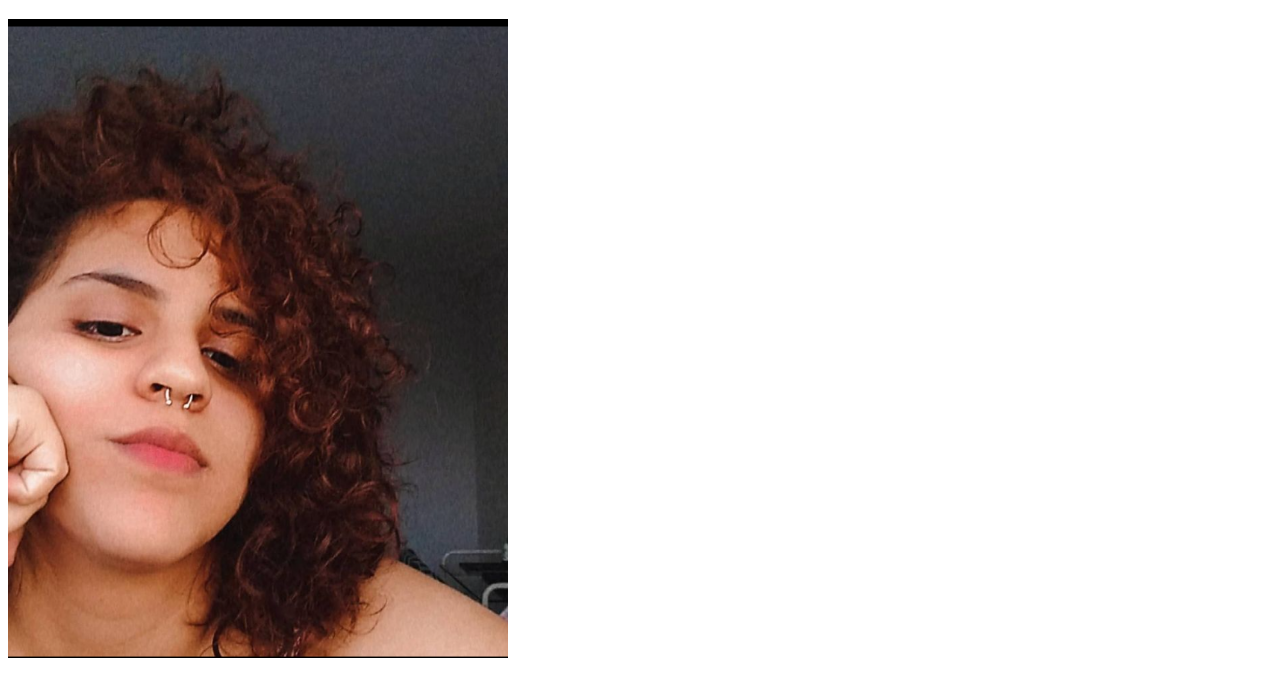
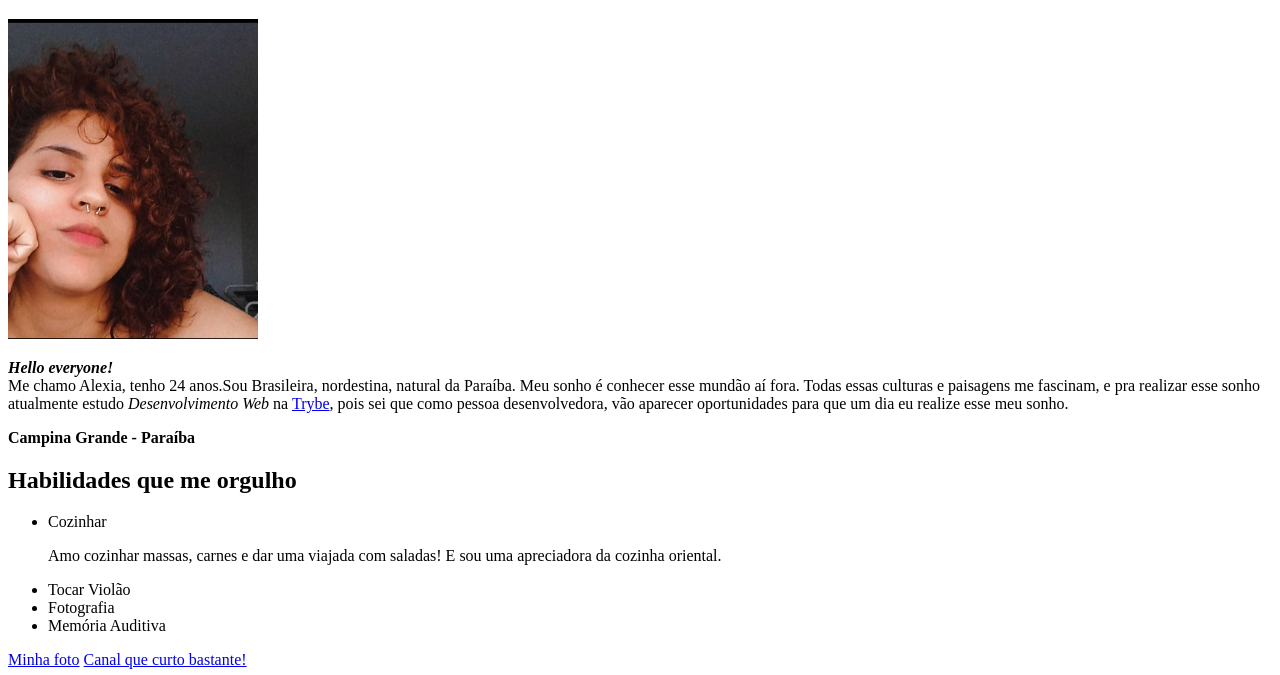
Before and after one commit to AlexiaTalissa/portifolio_web, a plain HTML site: page index.html in a window 1280 px wide. Shown: the part 87-762 px from the top of the page. Drawn offline with Linux system fonts and the light colour scheme.

Commit message:
alterado o arquivo html

```diff
--- a/index.html
+++ b/index.html
@@ -10,10 +10,10 @@
   <a href="#sobre-mim">Sobre mim</a>
   <a href="https://www.youtube.com/channel/UCERK-uaylaDOhEDn5eBGENA" target="blank">Canal que curto bastante!</a>
   <h1 class="meuNome">Alexia Talissa Pereira Alves</h1>
-  <img id="foto" src="Foto.png" width="500px" alt="Foto minha sem sorrir, pois não me considero fotogênica" id="foto">
-  <p class="descricao"><strong><em>Hello everyone!</em></strong><br> Me chamo Alexia, tenho 24 anos.Sou Brasileira, nordestina, natural da Paraíba. Meu sonho é conhecer esse mundão aí fora. Todas essas culturas e paisagens me fascinam, e pra realizar esse sonho atualmente estudo <em>Desenvolvimento Web</em> na <a href="https://www.betrybe.com/" target="blank">Trybe</a>, pois sei que como pessoa desenvolvedora, vão aparecer oportunidades para que um dia eu realize esse meu sonho.</p><br>
+  <img id="foto" src="Foto.png" width="250px" alt="Foto minha sem sorrir, pois não me considero fotogênica" id="foto">
+  <p class="descricao"><strong><em>Hello everyone!</em></strong><br> Me chamo Alexia, tenho 24 anos.Sou Brasileira, nordestina, natural da Paraíba. Meu sonho é conhecer esse mundão aí fora. Todas essas culturas e paisagens me fascinam, e pra realizar esse sonho atualmente estudo <em>Desenvolvimento Web</em> na <a href="https://www.betrybe.com/" target="blank">Trybe</a>, pois sei que como pessoa desenvolvedora, vão aparecer oportunidades para que um dia eu realize esse meu sonho.</p>
   <p class="resido"><strong>Campina Grande - Paraíba</strong></p>
-  <h2 id="sobre-mim">Lista de habilidades</h2>
+  <h2 id="sobre-mim">Habilidades que me orgulho</h2>
   <ul>
     <li class="cozinhar">Cozinhar</li>
     <p>Amo cozinhar massas, carnes e dar uma viajada com saladas! E sou uma apreciadora da cozinha oriental. </p>
```
